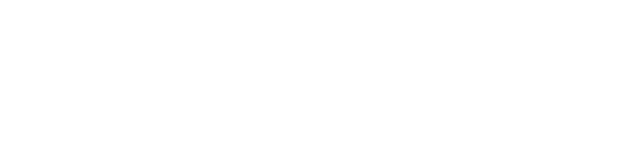
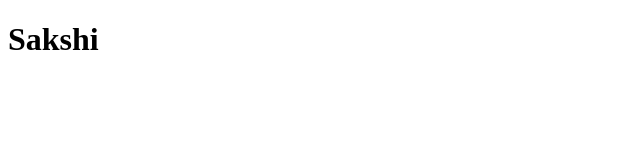
Before and after one commit to sakshibondar/git, a plain HTML site: page index.html in a window 1280 px wide. Shown: the whole page, without its empty margins (0-640 px from the left). Drawn offline with Linux system fonts and the light colour scheme.

Commit message:
basic info

```diff
--- a/index.html
+++ b/index.html
@@ -6,6 +6,6 @@
     <title>Document</title>
 </head>
 <body>
-
+    <h1>Sakshi</h1>
 </body>
 </html>
```
